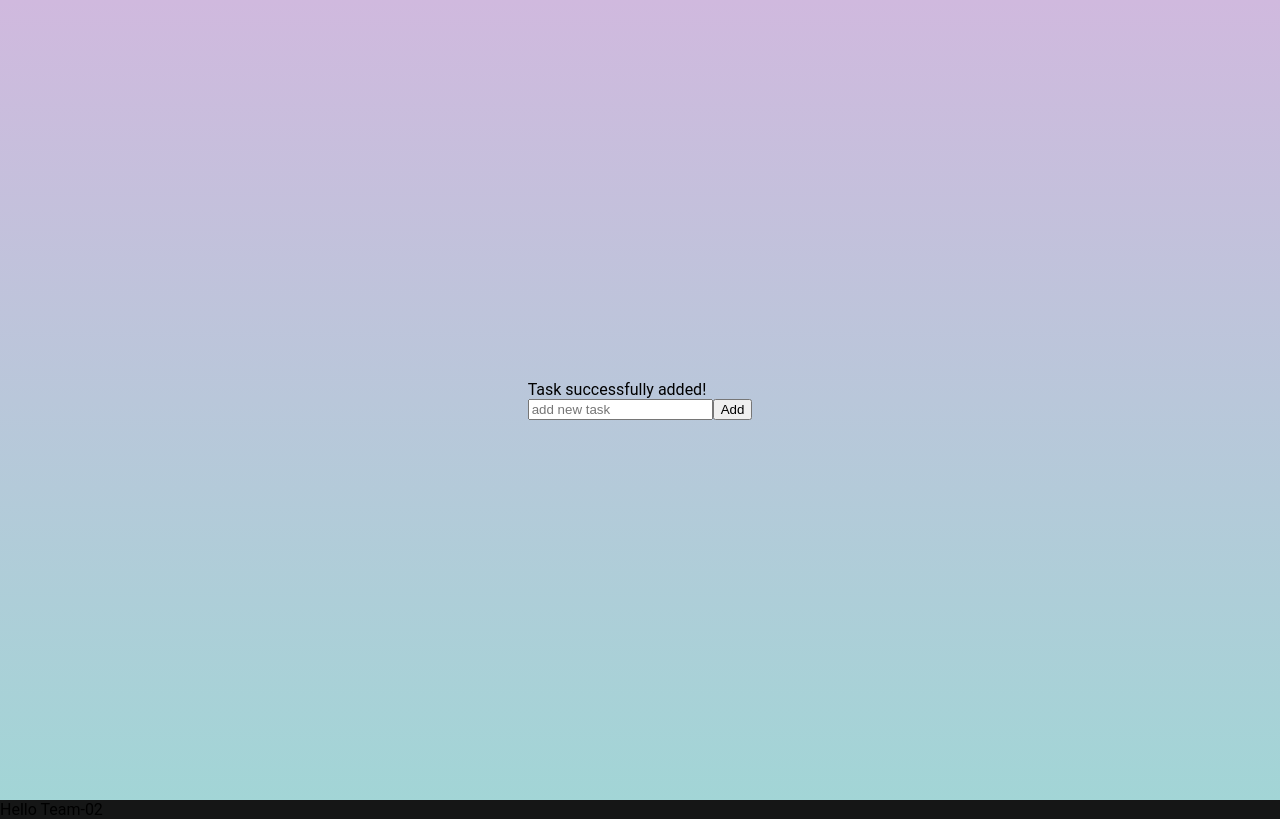
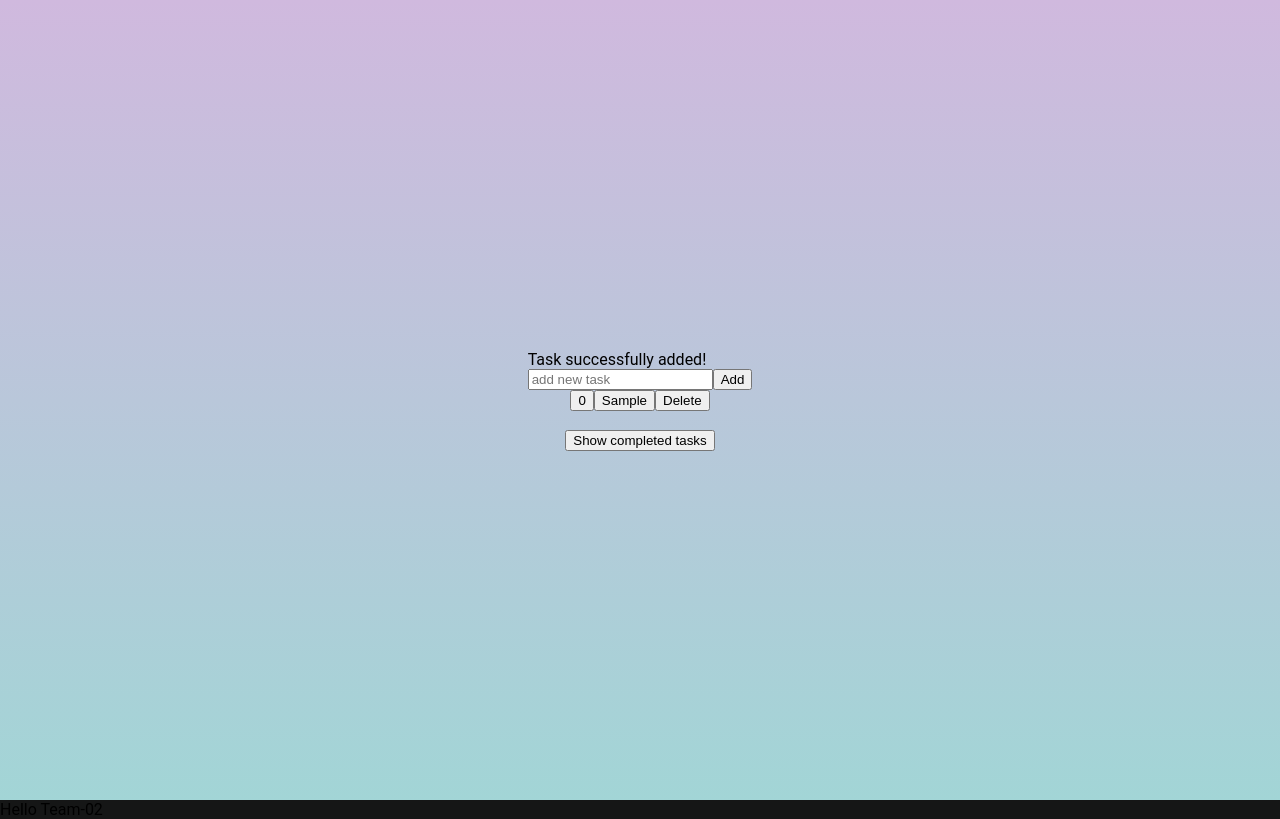
Before and after one commit to evvic/ToDo_App, a React (Create React App) app in the folder frontend/: page / in a window 1280 px wide. Both pictures are taken after typing "Sample" into the empty fields and a click on the button "Add". Built offline with nearby package versions, Linux system fonts and the light colour scheme.

Commit message:
delete and save items

```diff
--- a/frontend/src/components/AddItem.js
+++ b/frontend/src/components/AddItem.js
@@ -1,7 +1,70 @@
 import React, {useState} from 'react';
 import './ToDoList.css';
+//import ListItem from './ListItem.js'
 
 const AddItem = props => {
+
+
+
+    function ListItem(props) {
+
+        const [trashed, setTrashed] = useState(false);
+
+        const HandleTrash = () => {
+            setTrashed(true);
+            console.log("in HandleTrash");
+            console.log(props.item.id);
+
+            if(itemsdo.length > 0) {
+                //decrement preceding IDs
+                /*
+                for(var j = props.item.id; j < itemsdo.length; j++) {
+                    console.log("in for loop");
+                    console.log( itemsdo[j].id);
+                    itemsdo[j].id = itemsdo[j].id - 1;
+                }
+                */
+
+                itemsdo[props.item.id].date_completed = new Date();
+
+                itemsdone.unshift(itemsdo[props.item.id]); //add to done array 1st
+
+                /*
+                setDoneItems([ ...itemsdone, {
+                    id: itemsdo[props.item.id].id,
+                    text: itemsdo[props.item.id].text,
+                    date_created: itemsdo[props.item.id].date_created,
+                    date_completed: itemsdo[props.item.id].date_completed,
+                }])
+                */
+
+                //itemsdo.splice(props.item.id, 1);
+            }
+            else {
+                console.log("itemsdo is empty");
+            }
+            console.log("leaving handle");
+        }
+
+
+        //if(props.item.date_completed != null) setTrashed(true);
+        console.log("near ListItem return");
+        return(
+
+            (trashed || props.item.date_completed != null) ?
+            <>
+                {/*should display nothing*/}
+            </>
+            :
+            <>
+                <button>{props.item.id}</button>
+                <button>{props.item.text}</button>
+                <button onClick={HandleTrash}>Delete</button>
+            </>
+            //() => TrashMe(this.props.item.id)
+        )
+
+    }
 
     const [i, increment] = useState(0);
 
@@ -13,6 +76,7 @@ const AddItem = props => {
     const [added, setAdded] = useState(false);
     const [valid, setValid] = useState(false);
     const [typing, setTyping] = useState(false);
+    const [showDone, toggleShow] = useState(false); //shows 'deleted' tasks
 
 
     const HandleInputChange = (event) => {
@@ -34,6 +98,23 @@ const AddItem = props => {
 
     // array of tasks TO-DO
     var [itemsdo, setItems] = useState([]);
+
+    //mapping array of items to do
+    const listitemstodo = itemsdo.map(item => (
+        <li key={item.id}>
+            <ListItem key={item.id} item={item}></ListItem>
+        </li>
+    ))
+
+    // array of tasks DONE
+    var [itemsdone, setDoneItems] = useState([]);
+
+    //mapping array of items to do
+    const listitemsdone = itemsdone.map(item => (
+        <li key={item.id}>
+            <ListItem key={item.id} item={item}></ListItem>
+        </li>
+    ))
 
     const appendItem = (task) => {
         setItems([ ...itemsdo, {
@@ -75,7 +156,18 @@ const AddItem = props => {
 
             </form>
         </div>
+        <ul>
+            {listitemstodo}
+        </ul>
 
+        <br/>
+        <button onClick={() => toggleShow(!showDone)}>{(showDone) ? "Don't show" : "Show completed tasks"}</button>
+        {console.log(showDone)}
+        {(showDone) && //inline 'IF' statement for showing list of deleted tasks
+            <ul>
+                {listitemsdone}
+            </ul>
+        }
         </>
     );
 };
```
